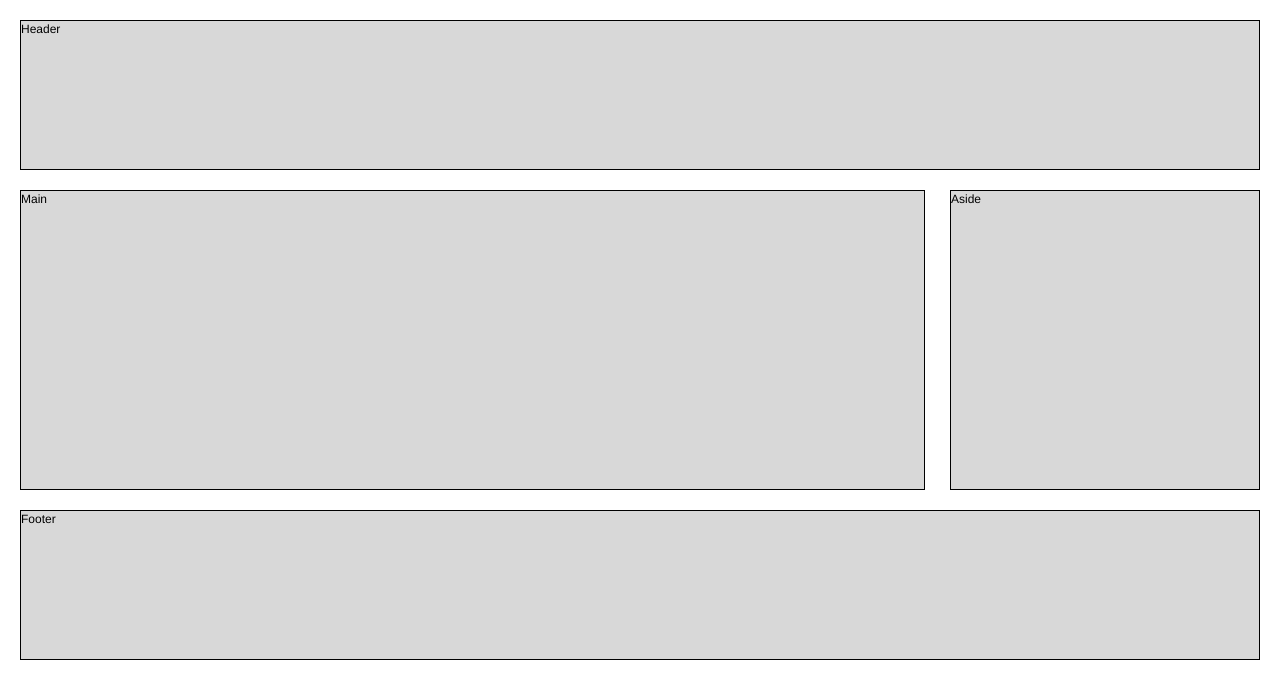
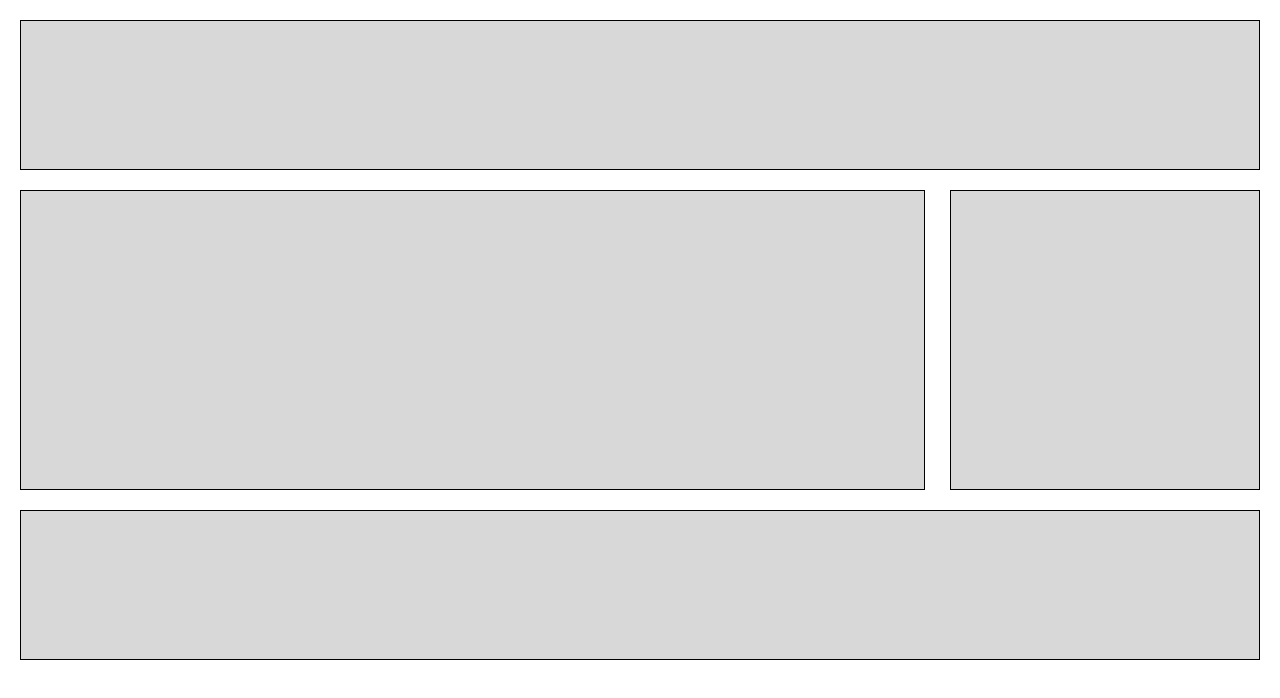
Before and after one commit to jroos1/two_column, a plain HTML site: page index.html in a window 1280 px wide. Drawn offline with nearby package versions, Linux system fonts and the light colour scheme.

Commit message:
changed font color

```diff
--- a/css/style.css
+++ b/css/style.css
@@ -50,7 +50,7 @@ div {
 /*******************************************/
 
 body {
-     color: #000;
+     color: #d8d8d8;
      font-size: 12px;
      line-height: 1.4;
      font-family: Helvetica, Arial, sans-serif;
```
